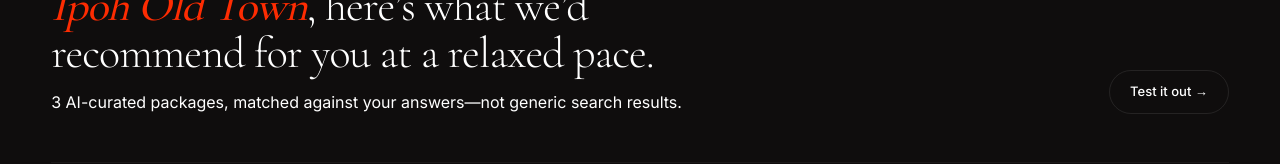
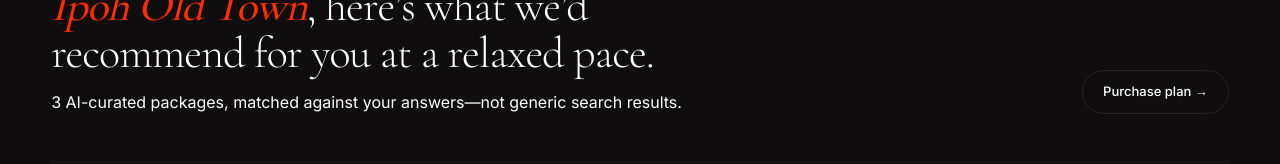
Before and after one commit to Nik-MdNazari/landing-page-abcTourism, a Next.js app: page /plan in a window 1280 px wide. Shown: the part 313-477 px from the top of the page. Built offline with nearby package versions, Linux system fonts and the light colour scheme.

Commit message:
fixed label -m-

```diff
--- a/app/plan/PlanClient.tsx
+++ b/app/plan/PlanClient.tsx
@@ -156,7 +156,7 @@
               </div>
               <div className={styles.headActions}>
                 {/* <a className="button" href="/purchase">Purchase tour <span>→</span></a> */}
-                <Link className={styles.editLink} href="/plan/start">Test it out →</Link>
+                <Link className={styles.editLink} href="/plan/start">Purchase plan →</Link>
               </div>
             </section>
 
```
